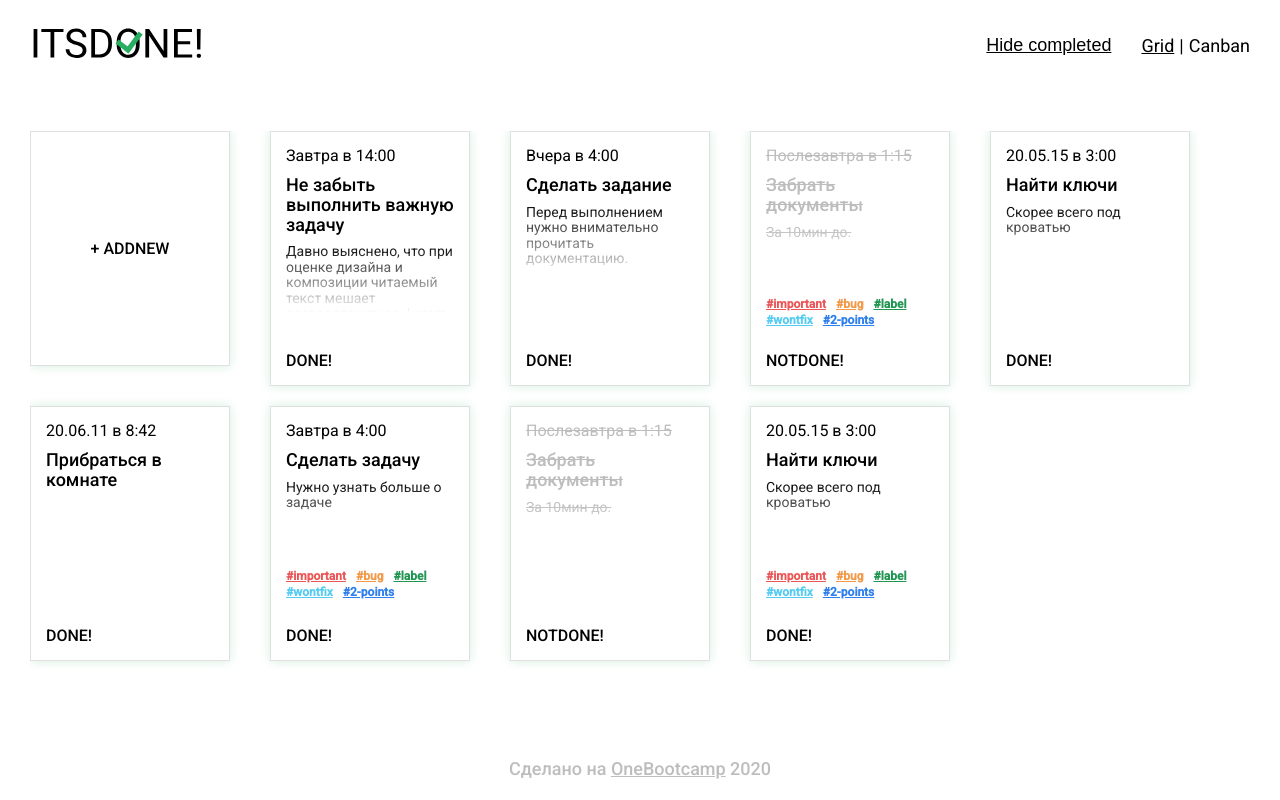
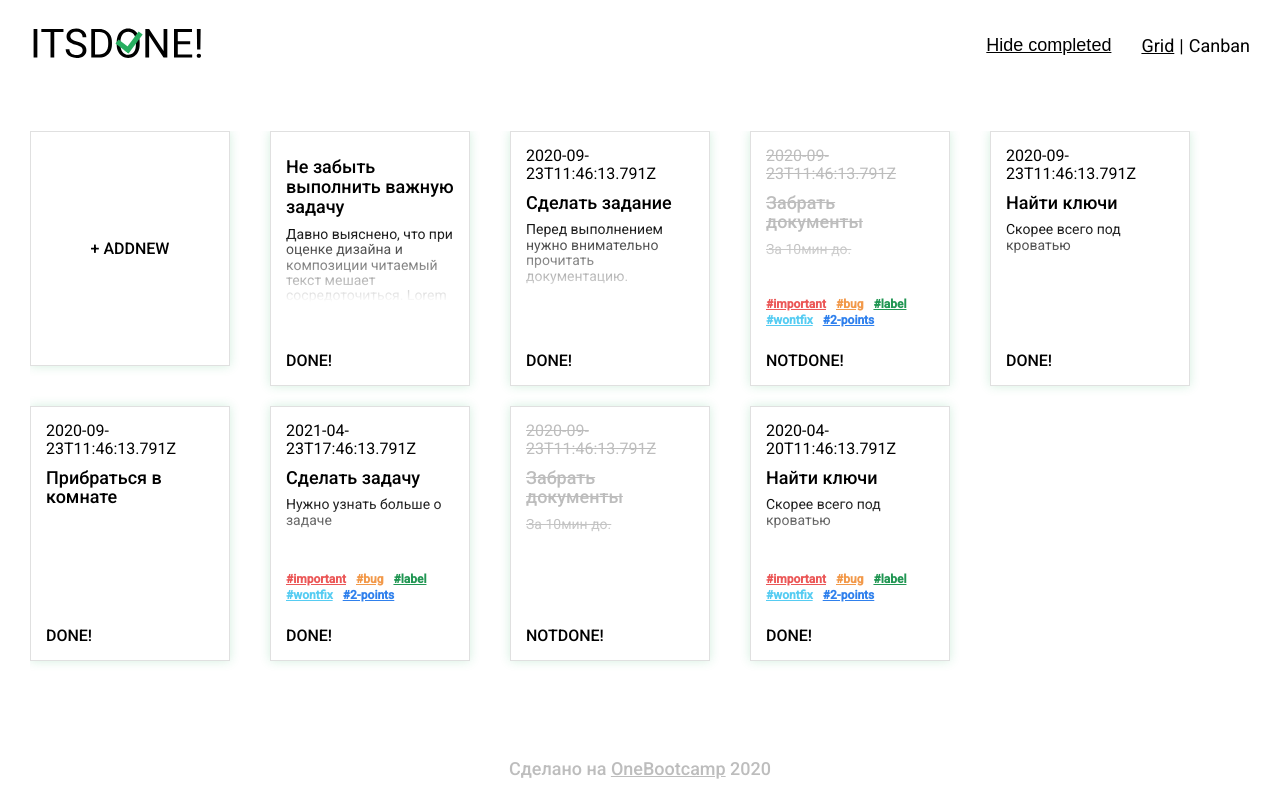
Before and after one commit to OneBootcamp-1-0/itsdone-1, a React app: page /grid in a window 1280 px wide. Built offline with nearby package versions, Linux system fonts and the light colour scheme.

Commit message:
added date transformation to ISOString

```diff
--- a/src/data.json
+++ b/src/data.json
@@ -19,7 +19,7 @@
   ],
   "cards": [
     {
-      "date": "Завтра в 14:00",
+      "date": "",
       "id": 0,
       "isDone": false,
       "status": "toDo",
@@ -28,7 +28,7 @@
       "tags": []
     },
     {
-      "date": "Вчера в 4:00",
+      "date": "2020-09-23T11:46:13.791Z",
       "id": 1,
       "isDone": false,
       "status": "toDo",
@@ -37,7 +37,7 @@
       "tags": []
     },
     {
-      "date": "Послезавтра в 1:15",
+      "date": "2020-09-23T11:46:13.791Z",
       "id": 2,
       "isDone": true,
       "status": "done",
@@ -52,7 +52,7 @@
       ]
     },
     {
-      "date": "20.05.15 в 3:00",
+      "date": "2020-09-23T11:46:13.791Z",
       "id": 3,
       "isDone": false,
       "status": "inTesting",
@@ -61,7 +61,7 @@
       "tags": []
     },
     {
-      "date": "20.06.11 в 8:42",
+      "date": "2020-09-23T11:46:13.791Z",
       "id": 4,
       "isDone": false,
       "status": "inProgress",
@@ -70,7 +70,7 @@
       "tags": []
     },
     {
-      "date": "Завтра в 4:00",
+      "date": "2021-04-23T17:46:13.791Z",
       "id": 5,
       "isDone": false,
       "status": "inProgress",
@@ -85,7 +85,7 @@
       ]
     },
     {
-      "date": "Послезавтра в 1:15",
+      "date": "2020-09-23T11:46:13.791Z",
       "id": 6,
       "isDone": true,
       "status": "done",
@@ -94,7 +94,7 @@
       "tags": []
     },
     {
-      "date": "20.05.15 в 3:00",
+      "date": "2020-04-20T11:46:13.791Z",
       "id": 7,
       "isDone": false,
       "status": "inTesting",
--- a/src/index.js
+++ b/src/index.js
@@ -20,9 +20,11 @@ const onCardEdit = (cardId, newCardData) => {
 
   const newCard = newCardData;
 
-  if (!newCardData.status) {
+  if (!newCard.status) {
     newCard.status = newCard.isDone ? 'done' : 'toDo';
   }
+
+  newCard.date = newCard.date ? new Date(newCard.date).toISOString() : '';
 
   state.cards = state.cards.map(card => {
     return card.id === foundCard.id ? { ...card, ...newCard } : card;
```
Also changed, not shown: 2 other files (tests, documents, lock files or other folders).
